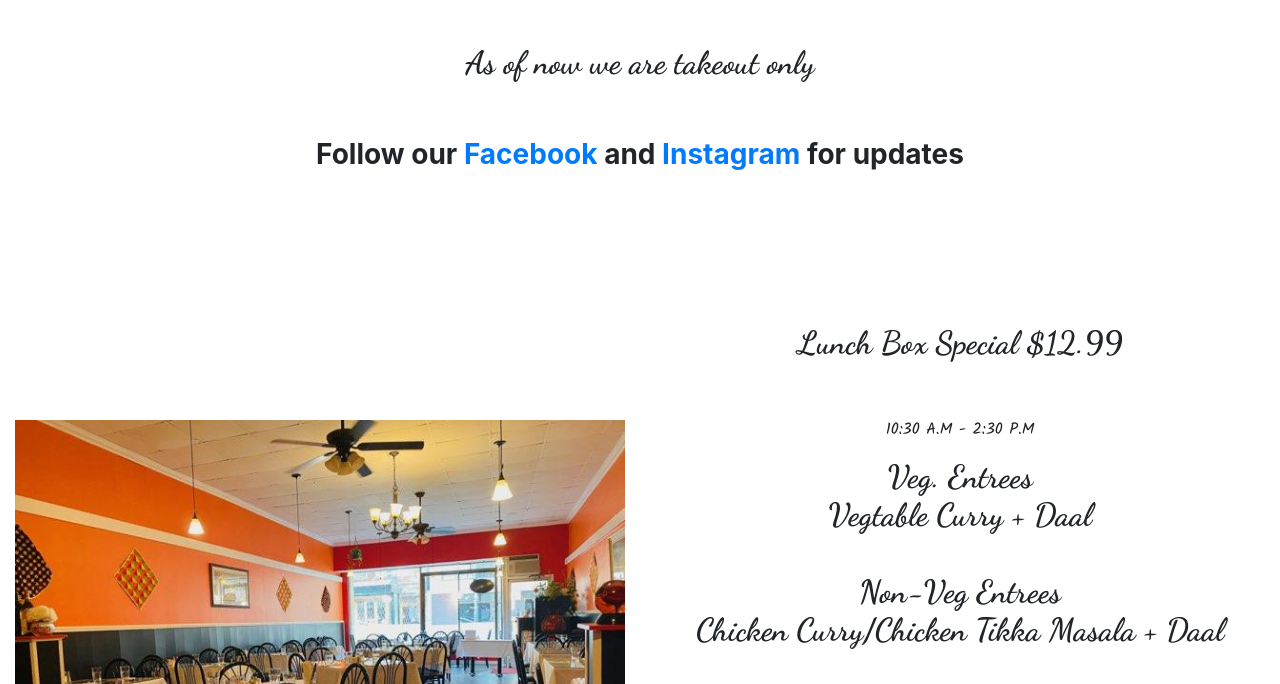
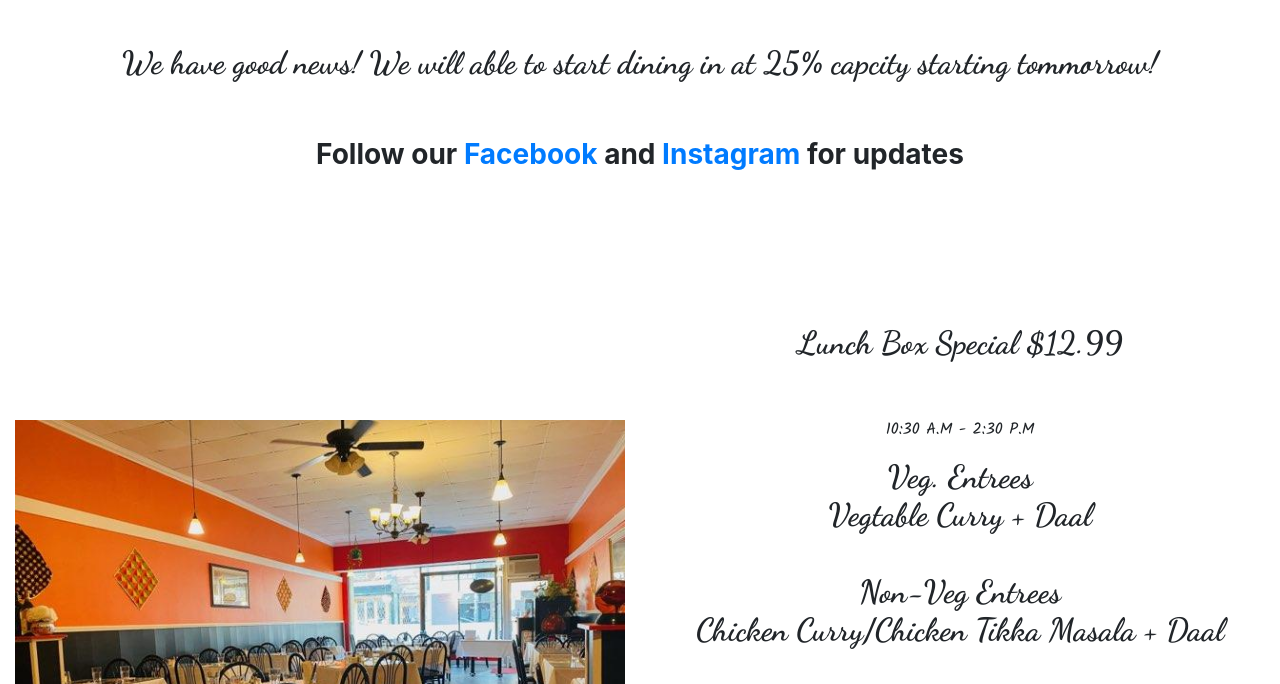
Before and after one commit to amjadz/jewel-of-india-website, a Jekyll site: the page built from index.html, in a window 1280 px wide and 900 px high, scrolled down 746 px, cut to the strip 216-900 px from the top of the window. Built offline with Jekyll 4.4.1, drawn with Linux system fonts in a browser that asks for light colours; nearby versions of some CDN libraries; some web fonts are replaced; some of the changed text lies outside the part shown.

Commit message:
Added update

```diff
--- a/_layouts/default.html
+++ b/_layouts/default.html
@@ -94,7 +94,7 @@
 
             <div class="col-md-4 text-white my-4 text-center text-md-left ">
                 <span class=" font-weight-bold ">Come and enjoy!</span>
-                <p class="text-warning my-2" >Takeout Only</p>
+                <p class="text-warning my-2">Dine-in Open!</p>
                 <div class="py-2">
                     <a href="https://www.facebook.com/joiseattle/" target="__blank"><i class="fab fa-facebook fa-2x text-primary mx-3"></i></a>
                     <a href="https://www.instagram.com/jewelofindia.seattle/" target="__blank">
--- a/index.html
+++ b/index.html
@@ -21,7 +21,7 @@
 
 <section class="py-5">
   <div class="container-fluid">
-    <h2 class="center-text font-weight-bold pb-5">As of now we are takeout only</h2>
+    <h2 class="center-text font-weight-bold pb-5">We have good news! We will able to start dining in at 25% capcity starting tommorrow!</h2>
     <h3 class="center-text font-weight-bold pb-5">Follow our <a href="https://www.facebook.com/joiseattle">Facebook</a> and <a href = "https://www.instagram.com/jewelofindia.seattle/">Instagram</a> for updates</h2>
     <!-- <h2 class="center-text font-weight-bold pb-5">We are open for in-person dine-in!</h2> -->
     <!-- <img class="pb-5 mx-auto d-block" src="assets\promotions\takeout-promotion.jpg">
```
